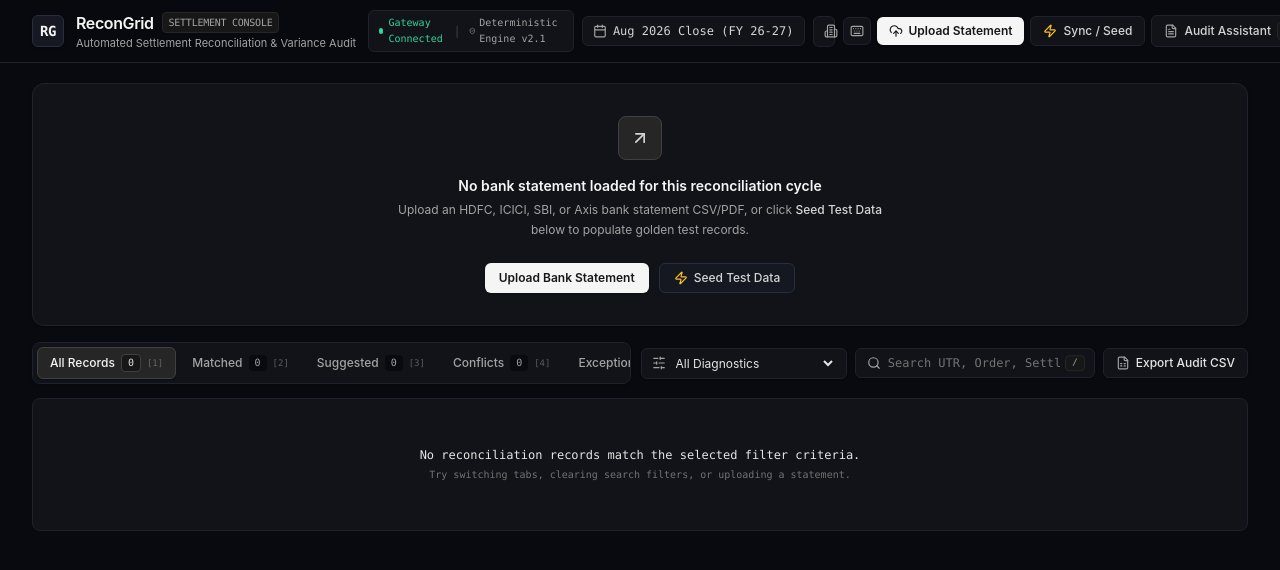
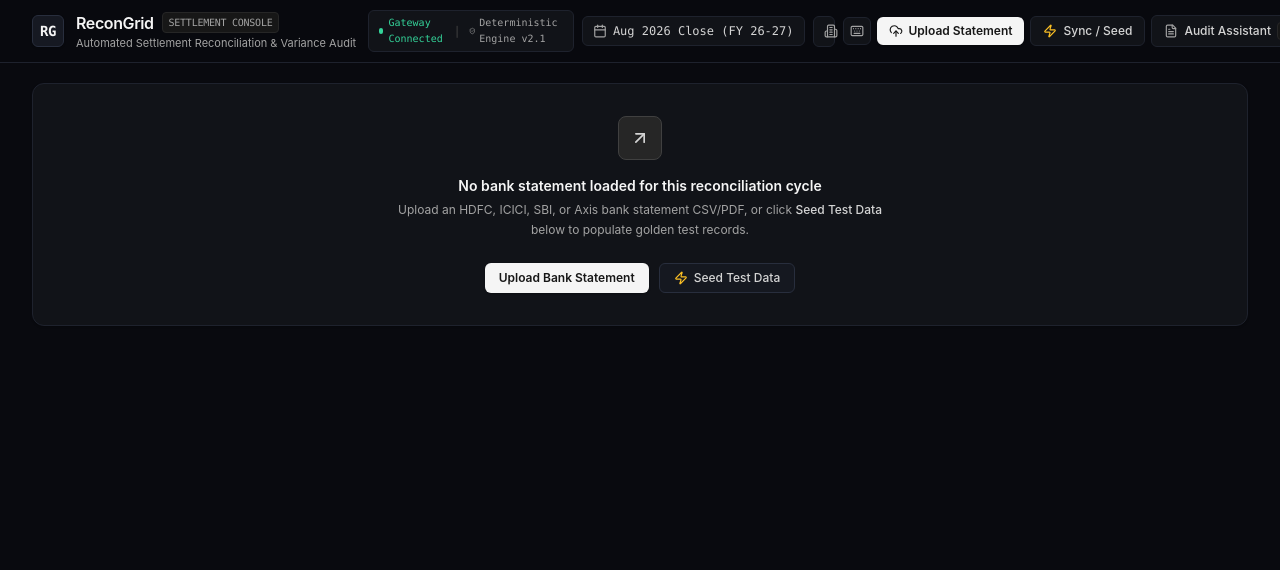
Before and after one commit to AkshayHaldar/ReconGrid-AI, a Next.js app in the folder frontend/: page / in a window 1280 px wide. Shown: the top 570 px of the page. Built offline with nearby package versions, Linux system fonts and the light colour scheme; no server answers.

Commit message:
fix(ui): eliminate double nested empty state in dashboard (#20)

```diff
--- a/frontend/src/app/page.tsx
+++ b/frontend/src/app/page.tsx
@@ -267,7 +267,7 @@ export default function DashboardPage() {
     if (selectedDiagnostic === "ALL") return true;
     return r.diagnostic_type === selectedDiagnostic;
   });
-
+  const isEmpty = !status || status.total_records === 0 || records.length === 0;
   return (
     <div className="min-h-screen bg-[#090a0f] text-neutral-100 flex flex-col font-sans selection:bg-neutral-800 selection:text-white">
       {/* Header Navigation */}
@@ -281,8 +281,7 @@ export default function DashboardPage() {
       />
 
       {/* Main Financial Workspace */}
-      <main className="flex-1 w-full max-w-[1920px] mx-auto px-3 sm:px-6 lg:px-8 py-4 sm:py-5">
-        {/* Executive Summary Metric Cards & Trial Balance Control */}
+      <main className="flex-1 w-full max-w-[1920px] mx-auto px-3 sm:px-6 lg:px-8 py-4 sm:py-5 space-y-6">
         <SummaryCards
           status={status}
           onOpenUpload={() => setIsUploadOpen(true)}
@@ -293,7 +292,8 @@ export default function DashboardPage() {
           }}
         />
 
-        {/* Filter and Action Bar */}
+        {!isEmpty && (
+          <>
             <FilterBar
               activeTab={activeTab}
               onTabChange={(tab) => {
@@ -310,7 +310,6 @@ export default function DashboardPage() {
               batchApproveLoading={batchApproveLoading}
             />
 
-        {/* High-Density Reconciliation Ledger Table */}
              <ReconciliationTable
                 records={displayedRecords}
                 highlightedRecordId={highlightedId}
@@ -320,8 +319,9 @@ export default function DashboardPage() {
                 onOpenException={(r) => setExceptionTarget(r)}
                 loading={loading}
               />
+            </>
+         )}
       </main>
-
       {/* Slide-out Settlement Q&A Copilot Panel */}
       <SettlementQaPanel
         isOpen={isQaOpen}
```
Lines whose indentation alone changed are shown as unchanged.
